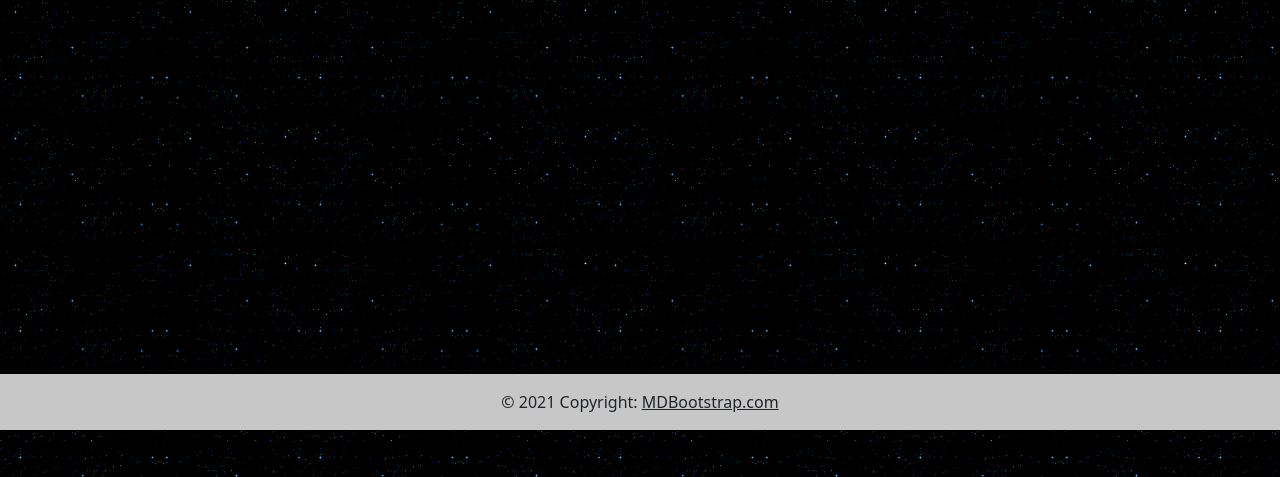
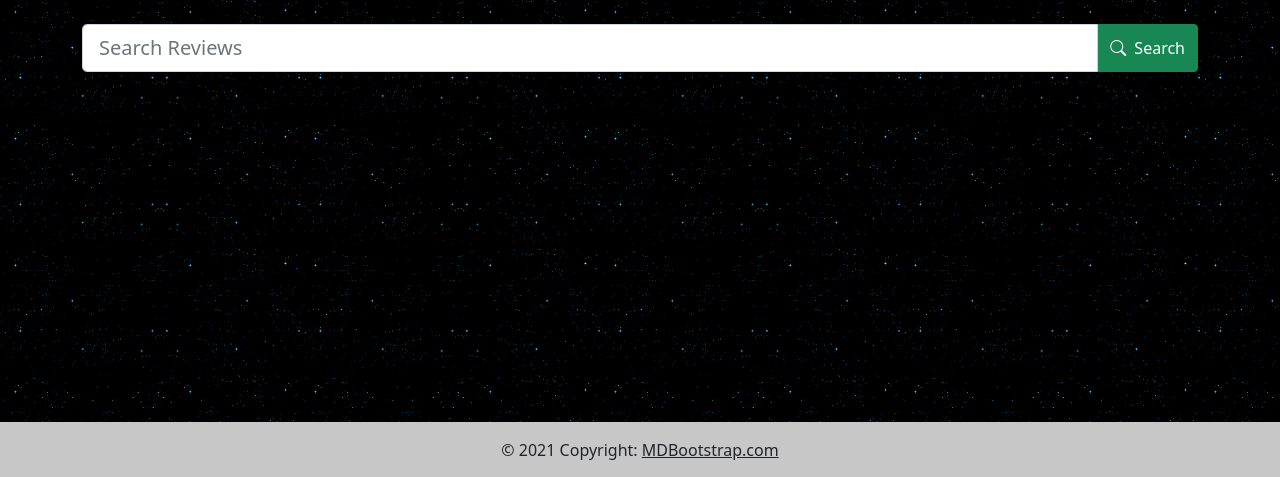
Before and after one commit to famouswelshman/16bit-reviews, a Python web app: template templates/home.html in a window 1280 px wide. Shown: the part 267-744 px from the top of the page. Run offline with Jinja, Linux system fonts and the light colour scheme; the template is opened without the code that fills it, so the values that code supplies are empty; some libraries are stand-ins or nearby versions.

Commit message:
search function being created

```diff
--- a/app.py
+++ b/app.py
@@ -123,7 +123,9 @@ def open_review(reviews_id):
     return render_template("open_review.html", review=review)
 
 
-
+# search for review item
+@app.route("/search")
+def search =
 
 
 
--- a/templates/home.html
+++ b/templates/home.html
@@ -1,5 +1,17 @@
 {% extends "base.html" %}
 {% block content %}
+
+<form class="col s12" method="POST" action="{{ url_for('create_review') }}">
+<div class="search-container>">
+      <div class="input-group mb-3">
+          <input type="text" class="form-control form-control-lg" placeholder="Search Reviews">
+          <button type="submit" class="input-group-text btn-success"><i class="bi bi-search me-2"></i> Search</button>
+      </div>
+  </form>
+</div>
+
+
+
 
 <div class="card-container">
     <div class="row">
@@ -16,6 +28,7 @@
             <li class="list-group-item">{{ review.console_name }}</li>
             <li class="list-group-item">{{ review.review_input }}</li>
             <li class="list-group-item">{{ review.rating }}</li>
+            <li class="list-group-item"><p>Created by:</p>{{ review.created_by }}</li>
           </ul>
           <div class="card-body">
             <a href="{{ url_for('open_review', reviews_id=review._id) }}" class="btn btn-outline-primary">
```
